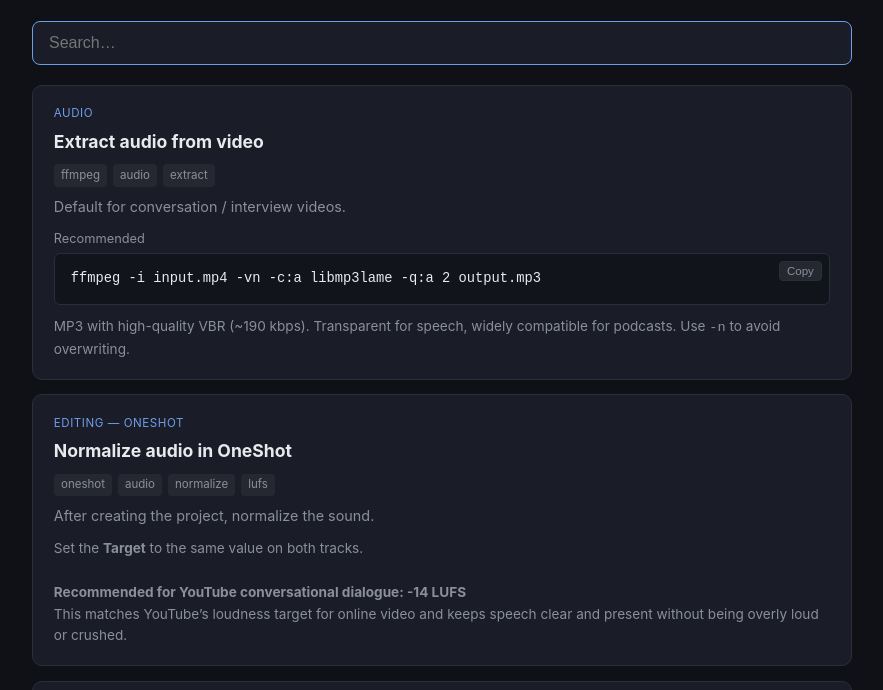
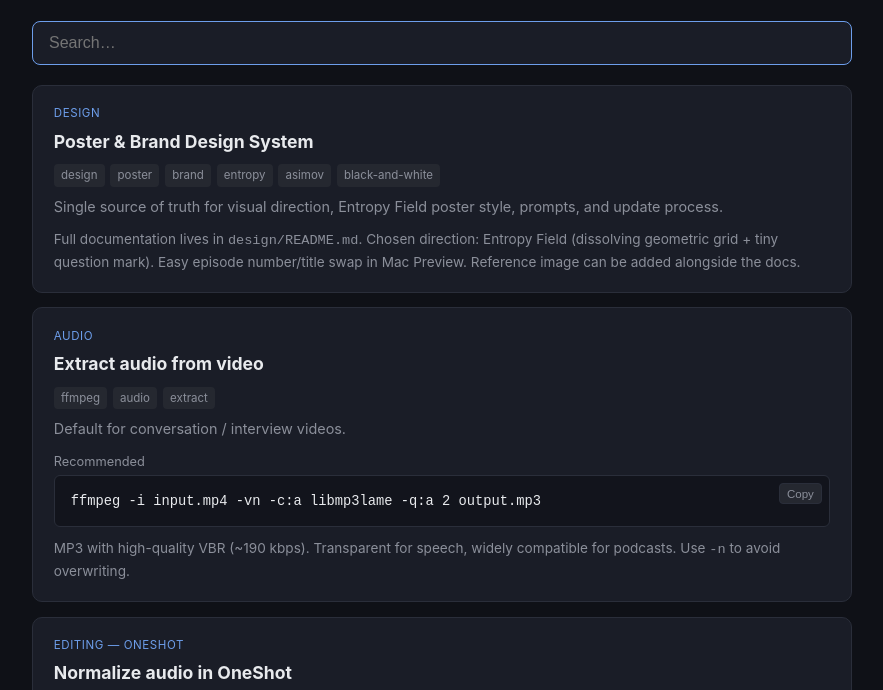
Before and after one commit to arashThr/tlq-workflows, a plain HTML site: page index.html in a window 1280 px wide. Shown: the part 103-793 px from the top of the page, without its empty margins (198-1081 px from the left). Drawn offline with Linux system fonts and the light colour scheme.

Commit message:
Add Design section card linking to design docs

```diff
--- a/index.html
+++ b/index.html
@@ -110,6 +110,15 @@
 <script>
 const commands = [
   {
+    id: "design-system",
+    category: "Design",
+    title: "Poster & Brand Design System",
+    tags: ["design", "poster", "brand", "entropy", "asimov", "black-and-white"],
+    description: "Single source of truth for visual direction, Entropy Field poster style, prompts, and update process.",
+    commands: [],
+    notes: "Full documentation lives in <code>design/README.md</code>. Chosen direction: Entropy Field (dissolving geometric grid + tiny question mark). Easy episode number/title swap in Mac Preview. Reference image can be added alongside the docs."
+  },
+  {
     id: "extract-audio",
     category: "Audio",
     title: "Extract audio from video",
```
